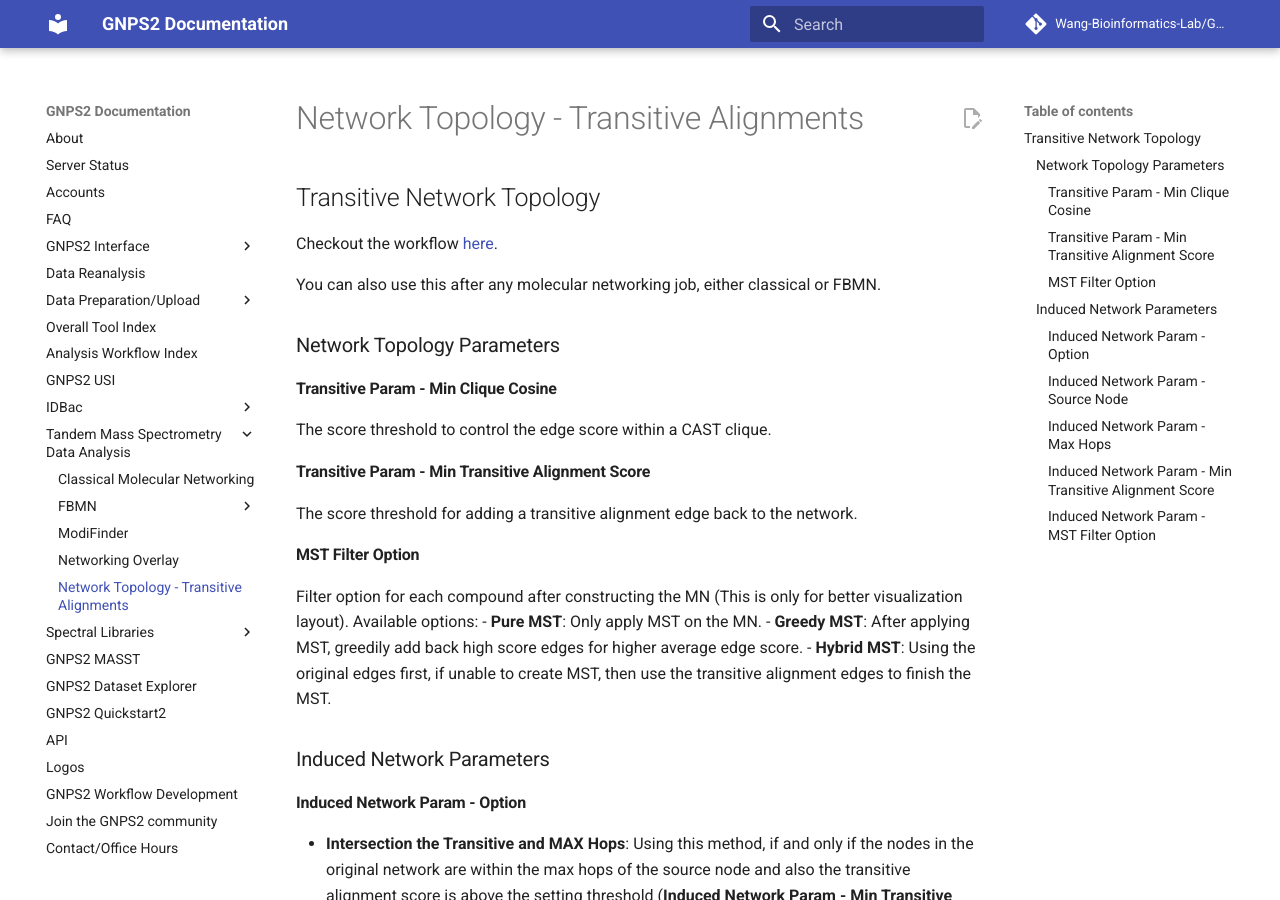
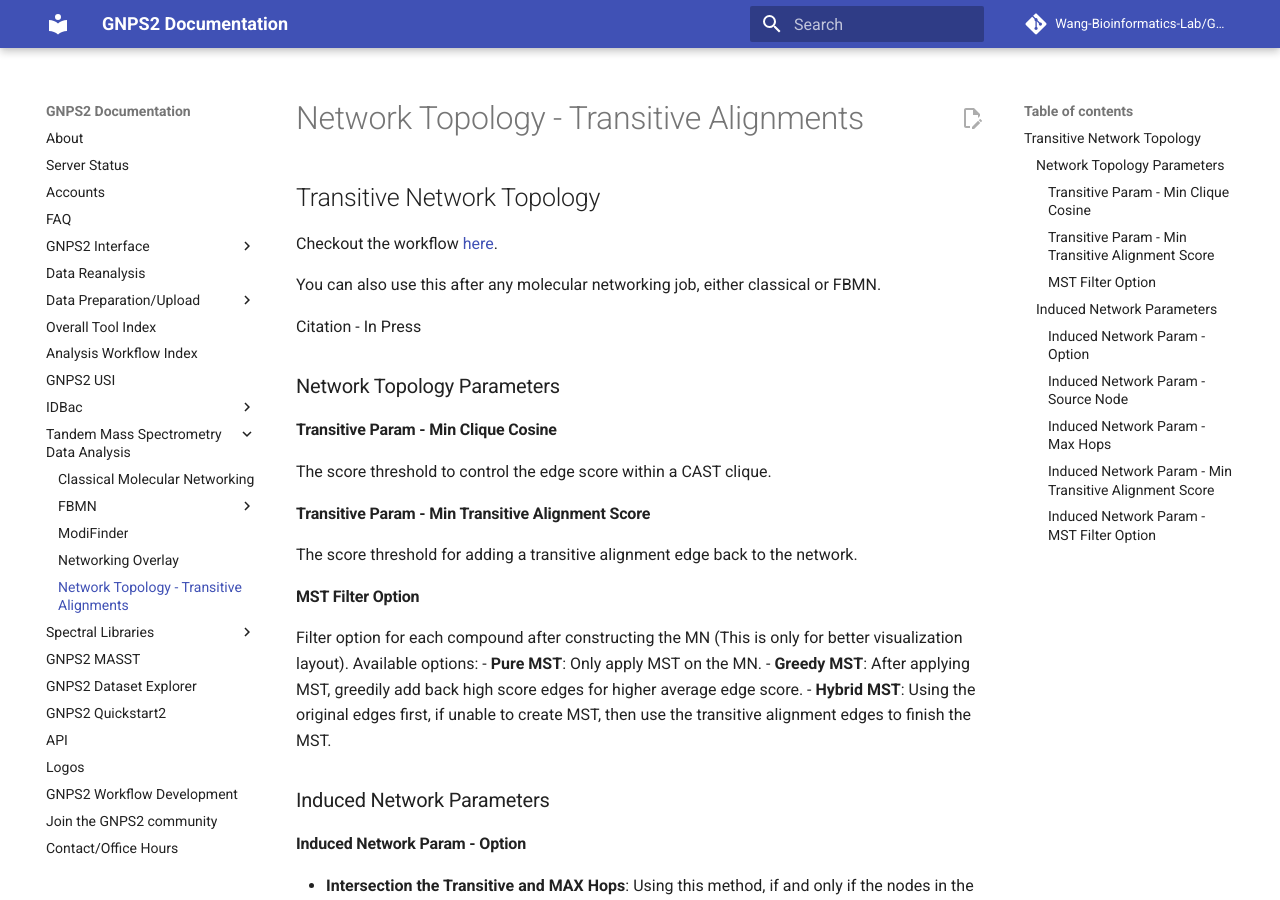
Before and after one commit to Wang-Bioinformatics-Lab/GNPS2_Documentation, an MkDocs documentation site: the page built from docs/transitive.md, in a window 1280 px wide and 900 px high. Built offline with MkDocs 1.6.1 and Material for MkDocs 9.7.7, drawn with Linux system fonts in a browser that asks for light colours; comment, search, counter and statistics services are not loaded.

Commit message:
Update transitive.md

```diff
--- a/docs/transitive.md
+++ b/docs/transitive.md
@@ -3,6 +3,8 @@
 Checkout the workflow [here](https://gnps2.org/workflowinput?workflowname=Transitive_alignment_workflow).
 
 You can also use this after any molecular networking job, either classical or FBMN.
+
+Citation - In Press
 
 ### Network Topology Parameters
 
```
